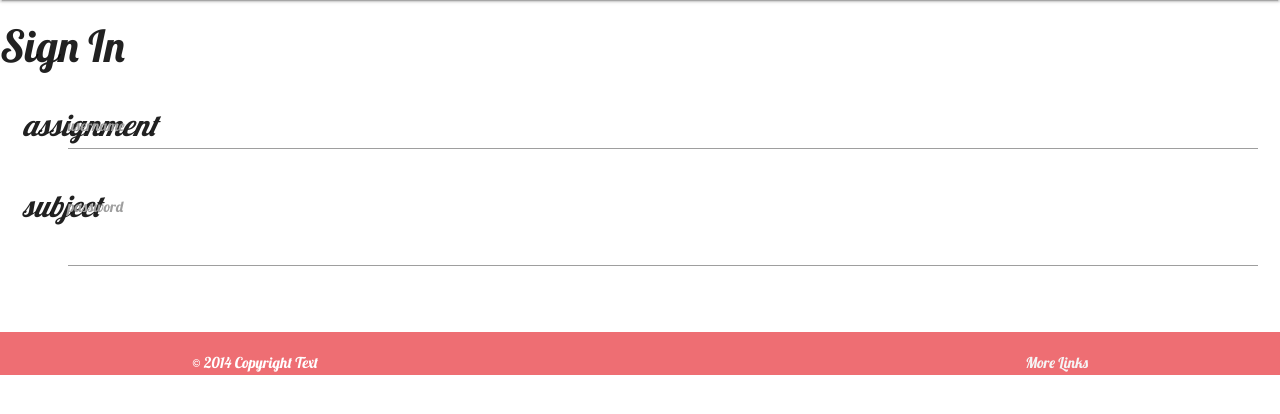
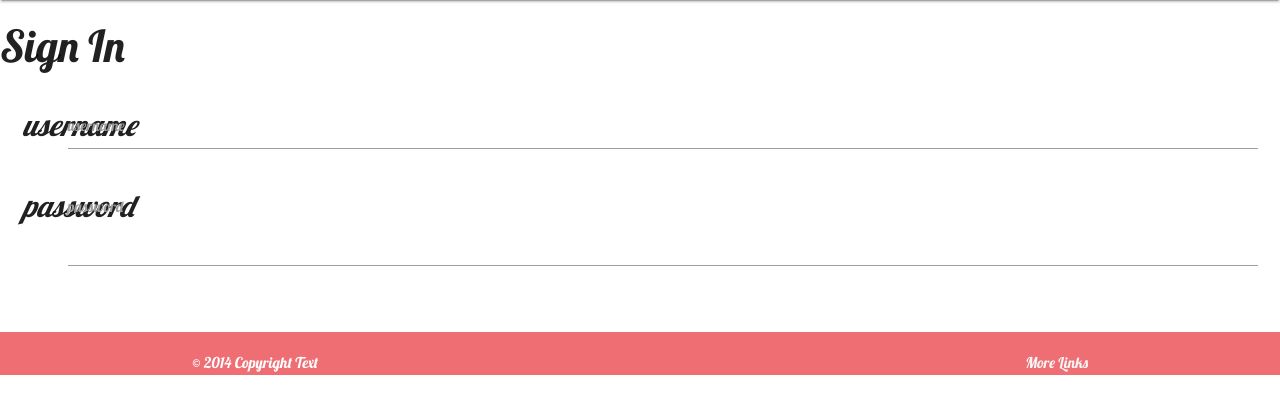
Before and after one commit to anteCedens/CI-MS3-cookbook, a Flask app: page /sign_in in a window 1280 px wide. Shown: the part 64-478 px from the top of the page. Run offline with Flask 2, Linux system fonts and the light colour scheme; some libraries are stand-ins or nearby versions.

Commit message:
Changed form fields' text in signin.html from test text

```diff
--- a/templates/signin.html
+++ b/templates/signin.html
@@ -6,12 +6,12 @@
   <form class="col s12">
     <div class="row">
       <div class="input-field col s12">
-        <i class="material-icons prefix">assignment</i>
+        <i class="material-icons prefix">username</i>
         <input id="username" name="username" type="text" class="validate" />
         <label for="icon_prefix">username</label>
       </div>
       <div class="input-field col s12">
-        <i class="material-icons prefix">subject</i>
+        <i class="material-icons prefix">password</i>
         <textarea id="password" name="password" class="materialize-textarea"></textarea>
         <label for="icon_telephone">password</label>
       </div>
```
